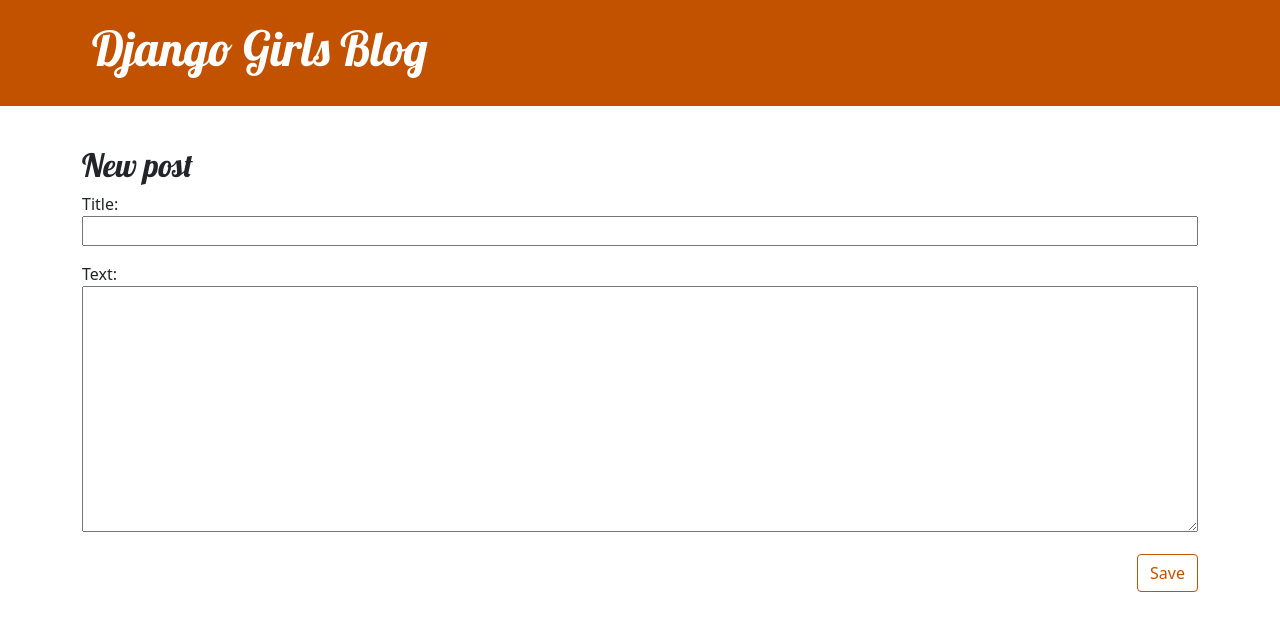
After one commit to neilsquibb/my-first-blog, a Django app: page /post/new/ in a window 1280 px wide. The commit adds this page. Shown: the top 631 px of the page. Run offline with Django 3.2, Linux system fonts and the light colour scheme.

Commit message:
Added views to create/edit blog post inside the site.

```diff
--- /dev/null
+++ b/blog/forms.py
@@ -0,0 +1,9 @@
+from django import forms
+
+from .models import Post
+
+class PostForm(forms.ModelForm):
+
+    class Meta:
+        model = Post
+        fields = ('title', 'text',)
--- a/blog/static/css/blog.css
+++ b/blog/static/css/blog.css
@@ -1,5 +1,5 @@
 .page-header {
-    background-color: #753100;
+    background-color: #C25100;
     margin-top: 0;
     margin-bottom: 40px;
     padding: 20px 20px 20px 40px;
@@ -18,11 +18,11 @@
 h2,
 h3,
 h4 {
-    font-family: 'Linden Hill', serif;
+    font-family: 'Lobster', cursive;
 }
 
 .date {
-    color: #00634d;
+    color: #828282;
 }
 
 .save {
@@ -49,7 +49,7 @@
 
 .post h2 a,
 .post h2 a:visited {
-    color: #753100;
+    color: #000000;
 }
 
 .post > .date,
@@ -59,12 +59,12 @@
 
 .btn-secondary,
 .btn-secondary:visited {
-    color: #753100;
+    color: #C25100;
     background: none;
-    border-color: #753100;
+    border-color: #C25100;
 }
 
 .btn-secondary:hover {
     color: #FFFFFF;
-    background-color: #753100;
+    background-color: #C25100;
 }
--- a/blog/templates/blog/base.html
+++ b/blog/templates/blog/base.html
@@ -9,9 +9,14 @@
     </head>
     <body>
         <header class="page-header">
-          <div class="container">
-              <h1><a href="/">Django Girls Blog</a></h1>
-          </div>
+            <div class="container">
+                {% if user.is_authenticated %}
+                    <a href="{% url 'post_new' %}" class="top-menu">
+                        {% include './icons/file-earmark-plus.svg' %}
+                    </a>
+                {% endif %}
+                <h1><a href="/">Django Girls Blog</a></h1>
+            </div>
         </header>
         <main class="container">
             <div class="row">
--- /dev/null
+++ b/blog/templates/blog/post_edit.html
@@ -0,0 +1,10 @@
+{% extends 'blog/base.html' %}
+
+{% block content %}
+    <h2>New post</h2>
+    <form method="POST" class="post-form">
+        {% csrf_token %}
+        {{ form.as_p }}
+        <button type="submit" class="save btn btn-secondary">Save</button>
+    </form>
+{% endblock %}
--- a/blog/urls.py
+++ b/blog/urls.py
@@ -4,4 +4,6 @@
 urlpatterns = [
     path('', views.post_list, name='post_list'),
     path('post/<int:pk>/', views.post_detail, name='post_detail'),
+    path('post/new/', views.post_new, name='post_new'),
+    path('post/<int:pk>/edit/', views.post_edit, name='post_edit'),
 ]
--- a/blog/views.py
+++ b/blog/views.py
@@ -1,7 +1,7 @@
-from django.shortcuts import render, get_object_or_404
+from django.shortcuts import render, get_object_or_404, redirect
 from django.utils import timezone
 from .models import Post
-
+from .forms import PostForm
 
 # Create your views here.
 def post_list(request):
@@ -11,3 +11,30 @@
 def post_detail(request, pk):
     post = get_object_or_404(Post, pk=pk)
     return render(request, 'blog/post_detail.html', {'post': post})
+
+def post_new(request):
+    if request.method == "POST":
+        form = PostForm(request.POST)
+        if form.is_valid():
+            post = form.save(commit=False)
+            post.author = request.user
+            post.published_date = timezone.now()
+            post.save()
+            return redirect('post_detail', pk=post.pk)
+    else:
+        form = PostForm()
+    return render(request, 'blog/post_edit.html', {'form': form})
+
+def post_edit(request, pk):
+    post = get_object_or_404(Post, pk=pk)
+    if request.method == "POST":
+        form = PostForm(request.POST, instance=post)
+        if form.is_valid():
+            post = form.save(commit=False)
+            post.author = request.user
+            post.published_date = timezone.now()
+            post.save()
+            return redirect('post_detail', pk=post.pk)
+    else:
+        form = PostForm(instance=post)
+    return render(request, 'blog/post_edit.html', {'form': form})
```
Also changed, not shown: blog/templates/blog/post_detail.html (+7 -0 lines), blog/templates/blog/icons/file-earmark-plus.svg (added), blog/templates/blog/icons/pencil-fill.svg (added), 1 other file.
